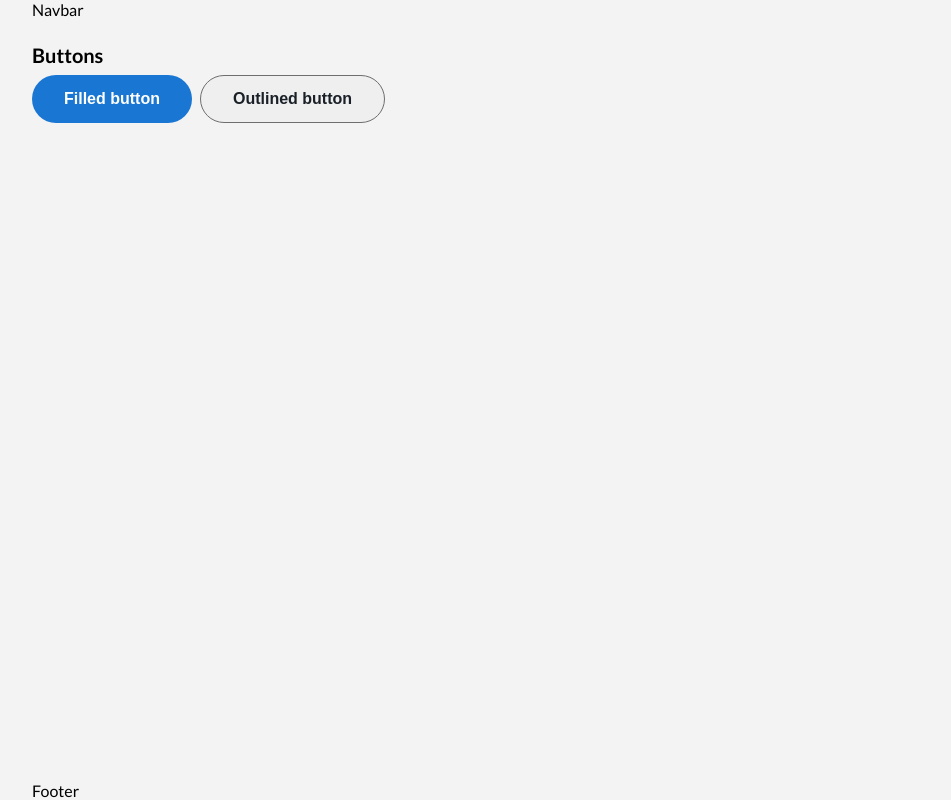
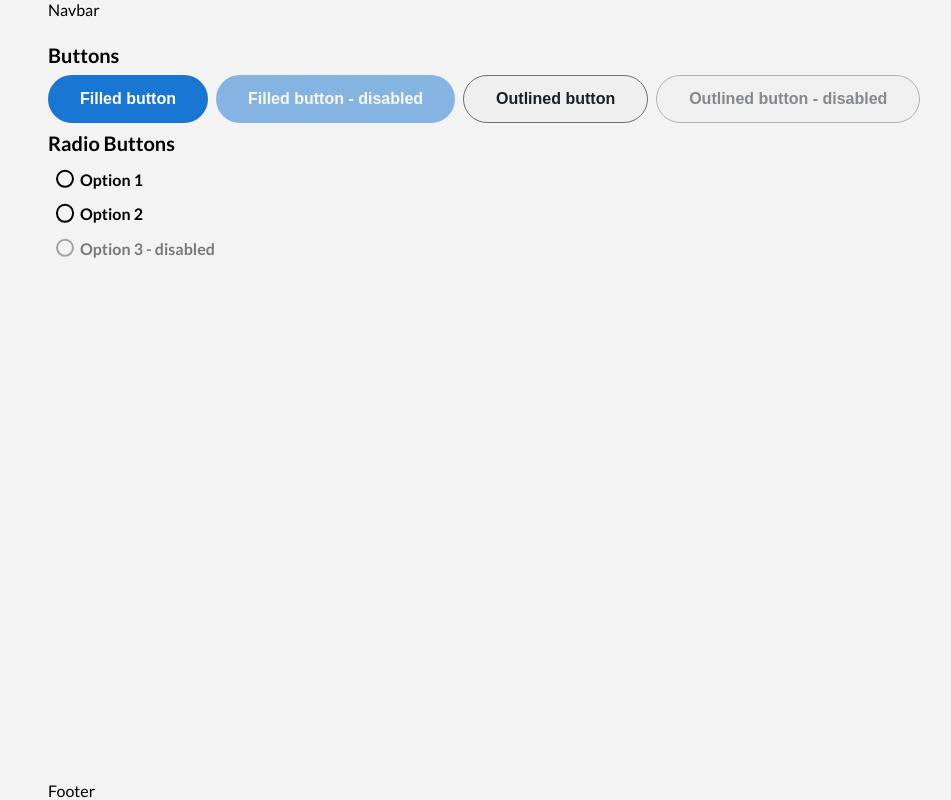
Before and after one commit to HVish/shopping-cart-1k, a Next.js app: page /playground in a window 1280 px wide. Shown: the whole page, without its empty margins (10-961 px from the left). Built offline with nearby package versions, Linux system fonts and the light colour scheme.

Commit message:
add radio button

```diff
--- a/components/Button.tsx
+++ b/components/Button.tsx
@@ -8,11 +8,14 @@ export const buttonClasses = prefixedClassNames('Button', [
   'root',
   'outlined',
   'filled',
+  'disabled',
 ]);
 
 interface Props {
   classes?: typeof buttonClasses;
   children: ReactNode;
+  /** @default false */
+  disabled?: boolean;
   /**
    * @default 'filled'
    */
@@ -29,7 +32,7 @@ const Root = styled('button')(({ theme }) => ({
   fontWeight: 'bold',
   fontSize: '16px',
 
-  '&:disabled': {
+  [`&.${buttonClasses.disabled}`]: {
     cursor: 'default',
     opacity: 0.5,
   },
@@ -38,7 +41,7 @@ const Root = styled('button')(({ theme }) => ({
     border: `1px solid ${theme.palette.grey.main}`,
     color: theme.palette.typography.primary,
 
-    '&:hover': {
+    [`&:not(.${buttonClasses.disabled}):hover`]: {
       backgroundColor: theme.palette.grey.light,
     },
   },
@@ -48,15 +51,24 @@ const Root = styled('button')(({ theme }) => ({
     backgroundColor: theme.palette.primary.main,
     color: theme.palette.primary.contrastText,
 
-    '&:hover': {
+    [`&:not(.${buttonClasses.disabled}):hover`]: {
       backgroundColor: theme.palette.primary.dark,
     },
   },
 }));
 
-const Button = ({ classes, children, variant = 'filled' }: Props) => {
+const Button = ({
+  classes,
+  children,
+  disabled = false,
+  variant = 'filled',
+}: Props) => {
   return (
-    <Root className={clsx(classes?.root, buttonClasses[variant])}>
+    <Root
+      className={clsx(classes?.root, buttonClasses[variant], {
+        [buttonClasses.disabled]: disabled,
+      })}
+    >
       {children}
     </Root>
   );
--- /dev/null
+++ b/components/Radio.tsx
@@ -0,0 +1,108 @@
+import styled from '@emotion/styled';
+import clsx from 'clsx';
+import { ReactNode } from 'react';
+
+import { prefixedClassNames } from '../styles/utils';
+
+const radioClasses = prefixedClassNames('Radio', [
+  'root',
+  'checked',
+  'disabled',
+]);
+
+const Root = styled('label')(({ theme }) => ({
+  fontSize: '1rem',
+  fontWeight: 'bold',
+  lineHeight: 1.1,
+  display: 'grid',
+  gridTemplateColumns: '1em auto',
+  gap: '0.5em',
+  padding: theme.spacing(2),
+
+  '&:focus-within': {
+    color: theme.palette.primary.main,
+  },
+
+  [`&.${radioClasses.checked}`]: {
+    color: theme.palette.primary.main,
+  },
+
+  [`&.${radioClasses.disabled}`]: {
+    opacity: 0.5,
+  },
+}));
+
+const Input = styled('input')(({ theme }) => ({
+  fontSize: 'inherit',
+  appearance: 'none',
+  margin: 0,
+  width: '1.15em',
+  height: '1.15em',
+  border: '0.15em solid currentColor',
+  borderRadius: '50%',
+  transform: 'translateY(-0.075em)',
+  display: 'grid',
+  placeContent: 'center',
+
+  '&:before': {
+    content: '""',
+    width: '0.65em',
+    height: '0.65em',
+    borderRadius: '50%',
+    transform: 'scale(0)',
+    transition: '120ms transform ease-in-out',
+    boxShadow: `inset 1em 1em ${theme.palette.primary.main}`,
+  },
+
+  '&:checked::before': {
+    transform: 'scale(1)',
+  },
+}));
+
+interface Props {
+  checked?: boolean;
+  children: ReactNode;
+  classes?: Partial<typeof radioClasses>;
+  className?: string;
+  /** @default false */
+  disabled?: boolean;
+  onChange?: (isChecked: boolean) => void;
+}
+
+const Radio = ({
+  checked,
+  children,
+  classes,
+  className,
+  disabled,
+  onChange,
+}: Props) => {
+  const handleChange = () => {
+    onChange?.(!checked);
+  };
+
+  return (
+    <Root
+      className={clsx(
+        radioClasses.root,
+        {
+          [radioClasses.checked]: checked,
+          [radioClasses.disabled]: disabled,
+        },
+        className,
+        checked && classes?.checked,
+        disabled && classes?.disabled
+      )}
+    >
+      <Input
+        type="radio"
+        disabled={disabled}
+        checked={checked}
+        onChange={handleChange}
+      />
+      {children}
+    </Root>
+  );
+};
+
+export default Radio;
--- a/pages/playground.tsx
+++ b/pages/playground.tsx
@@ -1,6 +1,8 @@
 import styled from '@emotion/styled';
+import { useState } from 'react';
 
 import Button from '../components/Button';
+import Radio from '../components/Radio';
 
 const Heading = styled('div')(({ theme }) => ({
   fontSize: 20,
@@ -13,13 +15,47 @@ const Row = styled('div')(({ theme }) => ({
   gap: theme.spacing(2),
 }));
 
+type RadioValue = 'option1' | 'option2' | 'option3';
+
 const Playground = () => {
+  const [radioValue, setRadioValue] = useState<'' | RadioValue>('');
+
+  const handleRadioChange = (value: RadioValue) => () => setRadioValue(value);
+
   return (
     <>
       <Heading>Buttons</Heading>
       <Row>
         <Button>Filled button</Button>
+        <Button disabled>Filled button - disabled</Button>
         <Button variant="outlined">Outlined button</Button>
+        <Button disabled variant="outlined">
+          Outlined button - disabled
+        </Button>
+      </Row>
+      <Heading>Radio Buttons</Heading>
+      <Row>
+        <form>
+          <Radio
+            checked={radioValue === 'option1'}
+            onChange={handleRadioChange('option1')}
+          >
+            Option 1
+          </Radio>
+          <Radio
+            checked={radioValue === 'option2'}
+            onChange={handleRadioChange('option2')}
+          >
+            Option 2
+          </Radio>
+          <Radio
+            disabled
+            checked={radioValue === 'option3'}
+            onChange={handleRadioChange('option3')}
+          >
+            Option 3 - disabled
+          </Radio>
+        </form>
       </Row>
     </>
   );
--- a/styles/global.tsx
+++ b/styles/global.tsx
@@ -12,6 +12,12 @@ const GlobalStyles = () => (
         min-height: 100%;
         font-size: 16px;
       }
+
+      *,
+      *:before,
+      *:after {
+        box-sizing: border-box;
+      }
     `}
   />
 );
```
Also changed, not shown: 1 other file (tests, documents, lock files or other folders).
